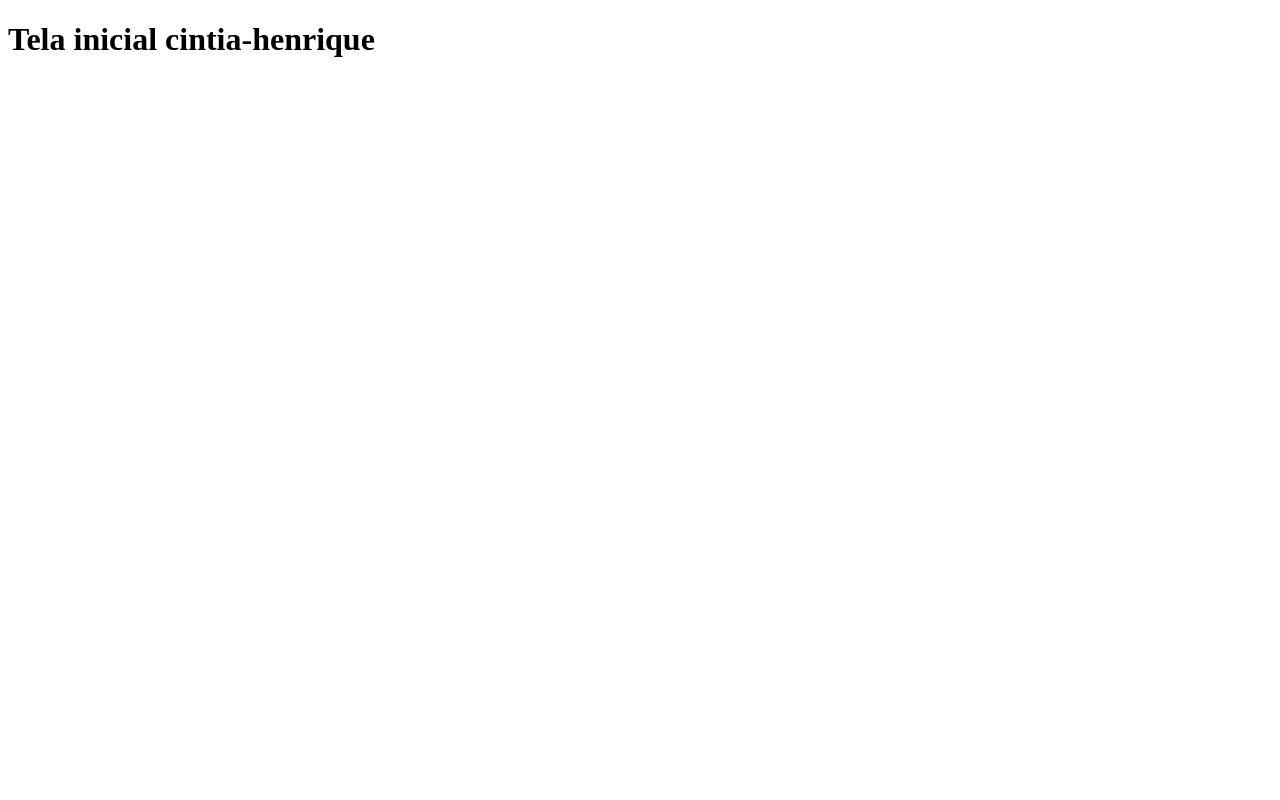
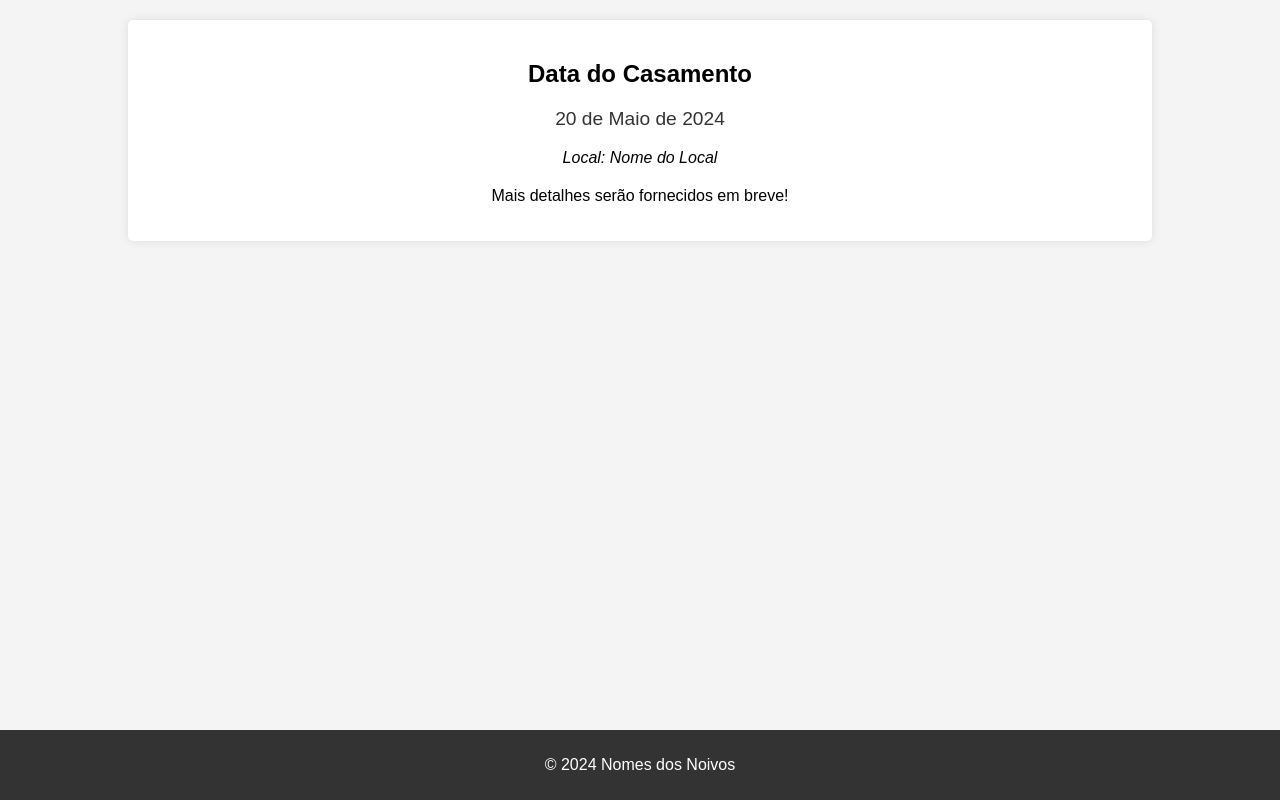
Before and after one commit to cayque/cintia-henrique, a plain HTML site: page index.html in a window 1280 px wide. Drawn offline with Linux system fonts and the light colour scheme.

Commit message:
Teste e css

```diff
--- /dev/null
+++ b/css/style.css
@@ -0,0 +1,46 @@
+body {
+    font-family: Arial, sans-serif;
+    background-color: #f4f4f4;
+    margin: 0;
+    padding: 0;
+  }
+  header {
+    background-color: #333;
+    color: #fff;
+    text-align: center;
+    padding: 20px 0;
+  }
+  h1 {
+    margin: 0;
+  }
+  .container {
+    width: 80%;
+    margin: 20px auto;
+    text-align: center;
+  }
+  .info {
+    background-color: #fff;
+    padding: 20px;
+    border-radius: 5px;
+    box-shadow: 0 0 10px rgba(0, 0, 0, 0.1);
+  }
+  .date {
+    font-size: 1.2em;
+    color: #333;
+  }
+  .venue {
+    font-style: italic;
+    margin-top: 10px;
+  }
+  .details {
+    margin-top: 20px;
+  }
+  footer {
+    background-color: #333;
+    color: #fff;
+    text-align: center;
+    padding: 10px 0;
+    position: fixed;
+    bottom: 0;
+    width: 100%;
+  }
--- a/index.html
+++ b/index.html
@@ -1,11 +1,25 @@
 <!DOCTYPE html>
-<html lang="en">
+<html lang="pt-BR">
 <head>
     <meta charset="UTF-8">
     <meta name="viewport" content="width=device-width, initial-scale=1.0">
     <title>cintia-henrique</title>
+    <link href="/css/style.css" rel="stylesheet">
 </head>
 <body>
-    <h1>Tela inicial cintia-henrique</h1>
+
+    <div class="container">
+        <div class="info">
+          <h2>Data do Casamento</h2>
+          <p class="date">20 de Maio de 2024</p>
+          <p class="venue">Local: Nome do Local</p>
+          <p class="details">Mais detalhes serão fornecidos em breve!</p>
+        </div>
+      </div>
+
+      <footer>
+        <p>© 2024 Nomes dos Noivos</p>
+      </footer>
+
 </body>
 </html>
```
